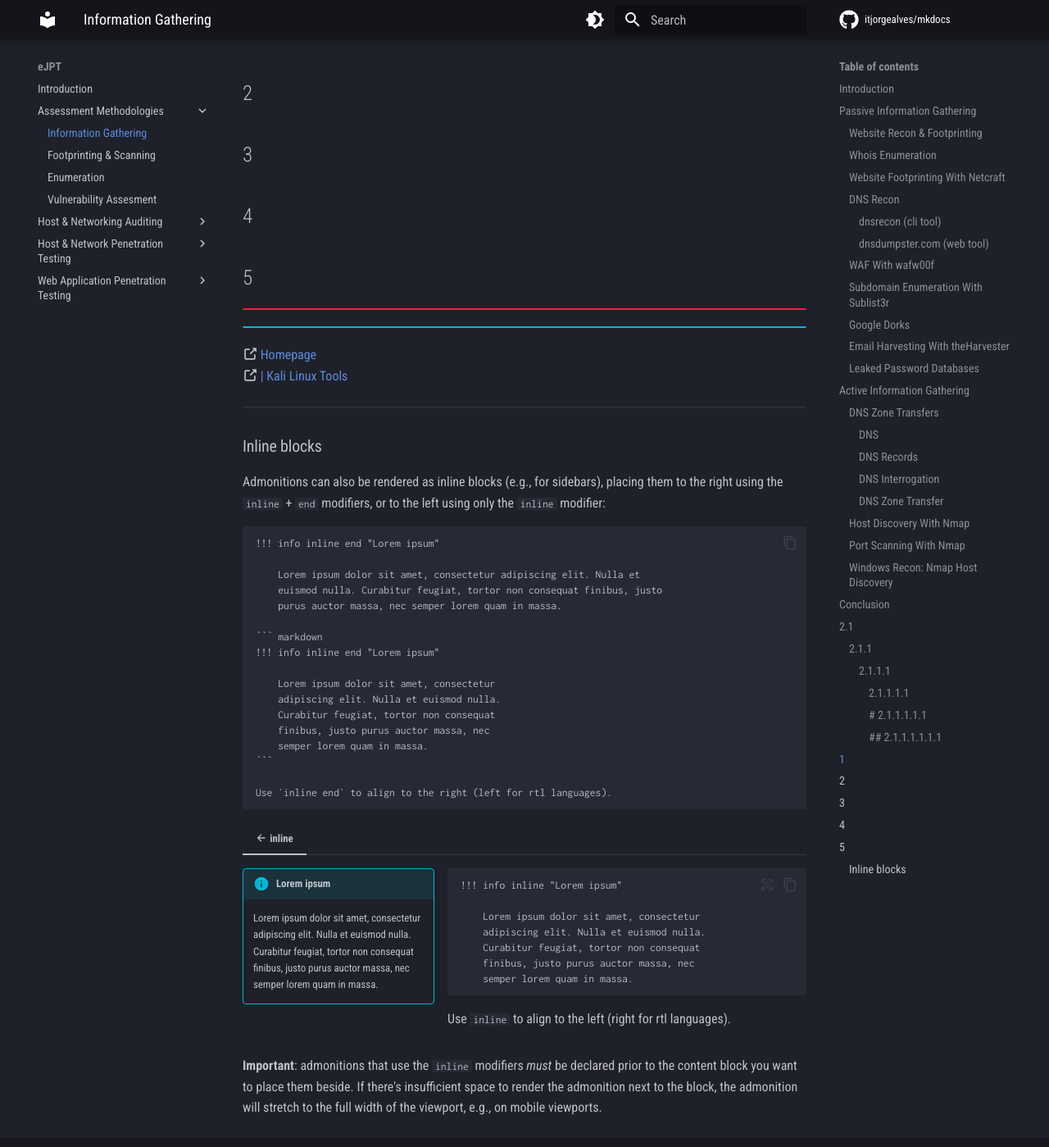
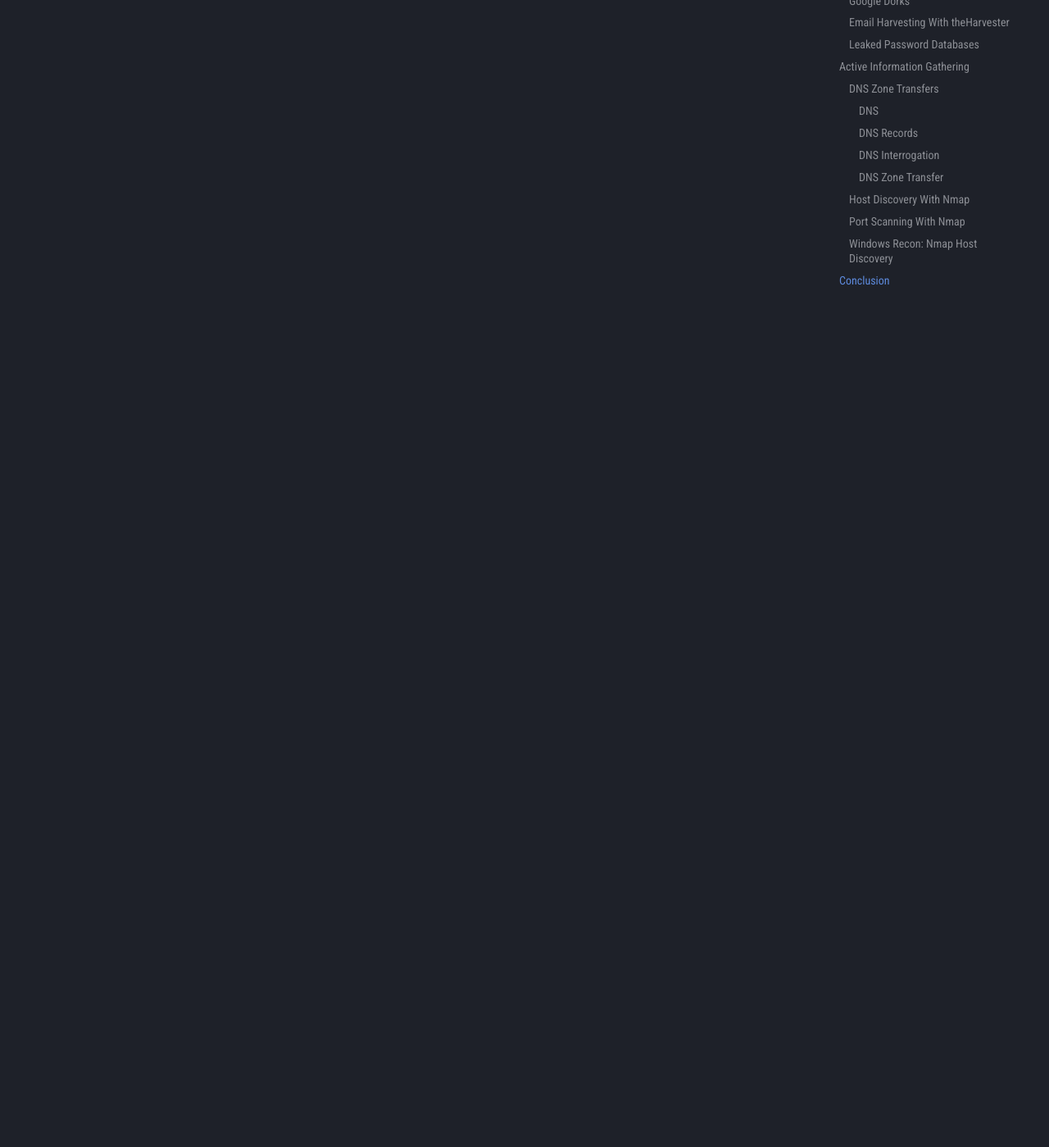
Before and after one commit to itjorgealves/mkdocs, an MkDocs documentation site: the page built from docs/eJPT/S1-Assessment-Methodologies/C1-Information-Gathering/Information-Gathering.md, in a window 1280 px wide and 1400 px high, scrolled down 6028 px. Shown: the whole window at 82% size. Built offline with MkDocs 1.6.1 and Material for MkDocs 9.7.7, drawn with Linux system fonts in a browser that asks for light colours; comment, search, counter and statistics services are not loaded; some of the changed text lies outside the part shown.

Commit message:
Update documentation

````diff
--- a/docs/eJPT/S1-Assessment-Methodologies/C1-Information-Gathering/Information-Gathering.md
+++ b/docs/eJPT/S1-Assessment-Methodologies/C1-Information-Gathering/Information-Gathering.md
@@ -170,82 +170,3 @@ theHarvester -d hackersploit.org -b google,linkedin
 ### Windows Recon: Nmap Host Discovery
 
 ## Conclusion
-
-## 2.1
-#### 2.1.1
-##### 2.1.1.1
-###### 2.1.1.1.1
-####### 2.1.1.1.1.1
-######## 2.1.1.1.1.1.1
-
-
-:simple-youtube:
-
-## 1
-## 2
-## 3
-## 4
-## 5
-
-
-!!! danger ""
-!!! info ""
-:octicons-link-external-16: [ Homepage]()
-:octicons-link-external-16: [ | Kali Linux Tools]()
-<!--------->
-<!--------->
-<!--------->
-
-
----
-
-### Inline blocks
-
-Admonitions can also be rendered as inline blocks (e.g., for sidebars), placing
-them to the right using the `inline` + `end` modifiers, or to the left using
-only the `inline` modifier:
-
-<!--=== ":octicons-arrow-right-16: inline end"-->
-
-    !!! info inline end "Lorem ipsum"
-
-        Lorem ipsum dolor sit amet, consectetur adipiscing elit. Nulla et
-        euismod nulla. Curabitur feugiat, tortor non consequat finibus, justo
-        purus auctor massa, nec semper lorem quam in massa.
-
-    ``` markdown
-    !!! info inline end "Lorem ipsum"
-
-        Lorem ipsum dolor sit amet, consectetur
-        adipiscing elit. Nulla et euismod nulla.
-        Curabitur feugiat, tortor non consequat
-        finibus, justo purus auctor massa, nec
-        semper lorem quam in massa.
-    ```
-
-    Use `inline end` to align to the right (left for rtl languages).
-
-=== ":octicons-arrow-left-16: inline"
-
-    !!! info inline "Lorem ipsum"
-
-        Lorem ipsum dolor sit amet, consectetur adipiscing elit. Nulla et
-        euismod nulla. Curabitur feugiat, tortor non consequat finibus, justo
-        purus auctor massa, nec semper lorem quam in massa.
-
-    ``` markdown
-    !!! info inline "Lorem ipsum"
-
-        Lorem ipsum dolor sit amet, consectetur
-        adipiscing elit. Nulla et euismod nulla.
-        Curabitur feugiat, tortor non consequat
-        finibus, justo purus auctor massa, nec
-        semper lorem quam in massa.
-    ```
-
-    Use `inline` to align to the left (right for rtl languages).
-
-__Important__: admonitions that use the `inline` modifiers _must_ be declared
-prior to the content block you want to place them beside. If there's
-insufficient space to render the admonition next to the block, the admonition
-will stretch to the full width of the viewport, e.g., on mobile viewports.
````
